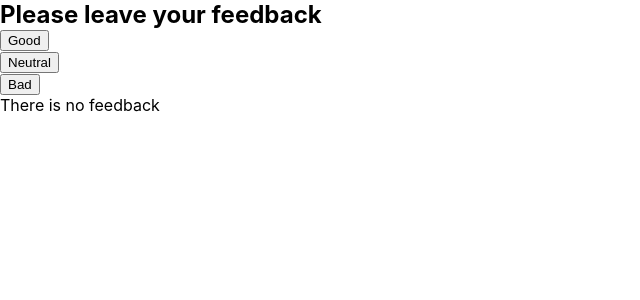
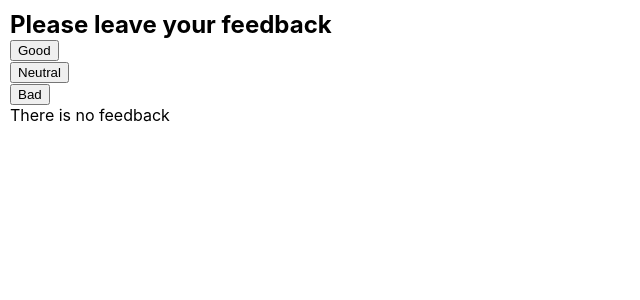
Before and after one commit to Dvorakovskyi/goit-react-hw-02-feedback, a React (Create React App) app: page / in a window 1280 px wide. Shown: the top 300 px of the page, without its empty margins (0-640 px from the left). Built offline with nearby package versions, Linux system fonts and the light colour scheme.

Commit message:
install styled-components

```diff
--- a/package.json
+++ b/package.json
@@ -4,6 +4,7 @@
   "private": true,
   "homepage": "https://Dvorakovskyi.github.io/goit-react-hw-02-feedback/",
   "dependencies": {
+    "@emotion/css": "^11.11.0",
     "@testing-library/jest-dom": "^5.16.3",
     "@testing-library/react": "^12.1.4",
     "@testing-library/user-event": "^13.5.0",
@@ -11,6 +12,7 @@
     "react": "^18.1.0",
     "react-dom": "^18.1.0",
     "react-scripts": "5.0.1",
+    "styled-components": "^5.3.10",
     "web-vitals": "^2.1.3"
   },
   "scripts": {
--- a/src/components/Feedback/Feedback.jsx
+++ b/src/components/Feedback/Feedback.jsx
@@ -55,7 +55,7 @@ class Feedback extends React.Component {
     const positiveFeedbackPercentage = this.countPositiveFeedbackPercentage();
 
     return (
-      <div>
+      <StyledWrapper>
         <Section
           title="Please leave your feedback"
           children={
@@ -81,7 +81,7 @@ class Feedback extends React.Component {
             }
           />
         )}
-      </div>
+      </StyledWrapper>
     );
   }
 }
--- a/src/components/Feedback/Feedback.styled.js
+++ b/src/components/Feedback/Feedback.styled.js
@@ -1,5 +1,5 @@
-// import styled from "styled-components";
+import styled from "styled-components";
 
-// export const StyledWrapper = styled.div`
-//     padding: 20px;
-// `;
+export const StyledWrapper = styled.div`
+    padding: 10px;
+`;
```
Also changed, not shown: 1 other file (tests, documents, lock files or other folders).
